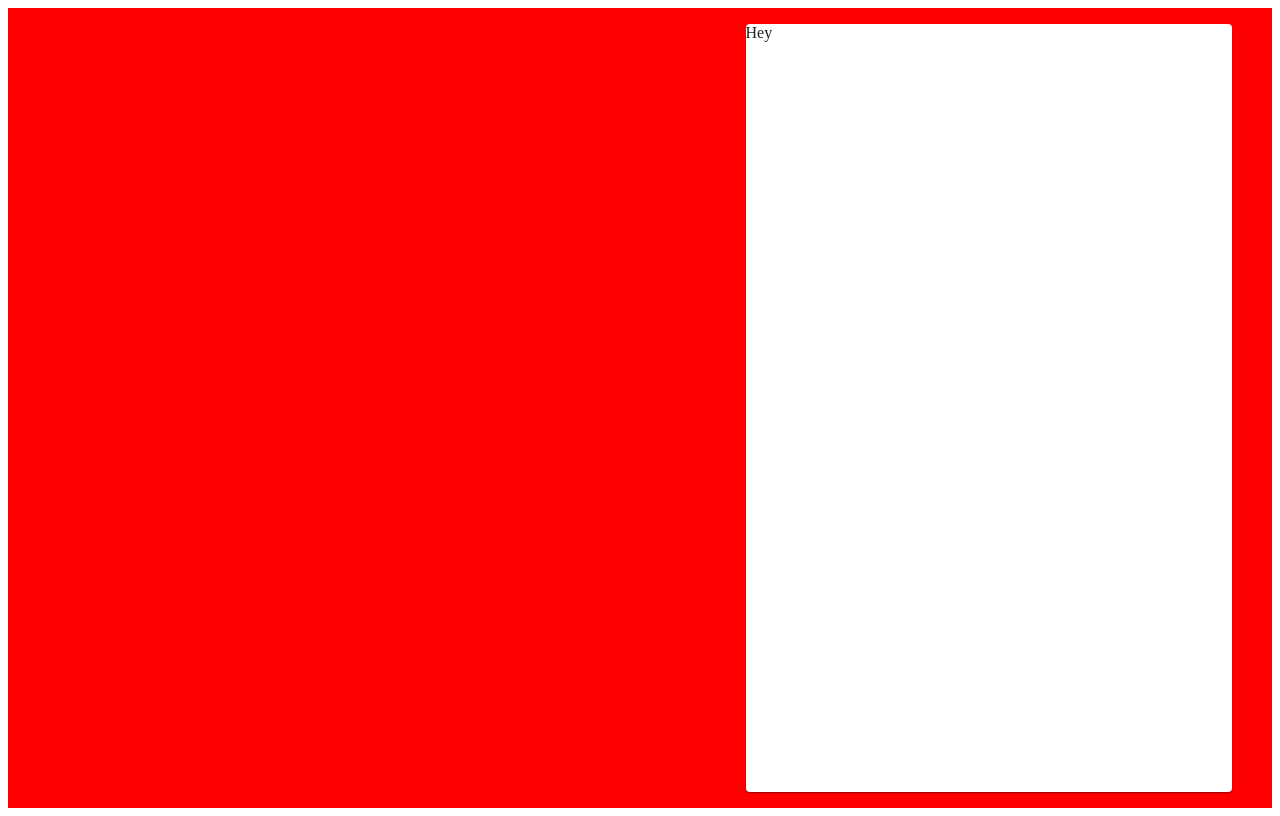
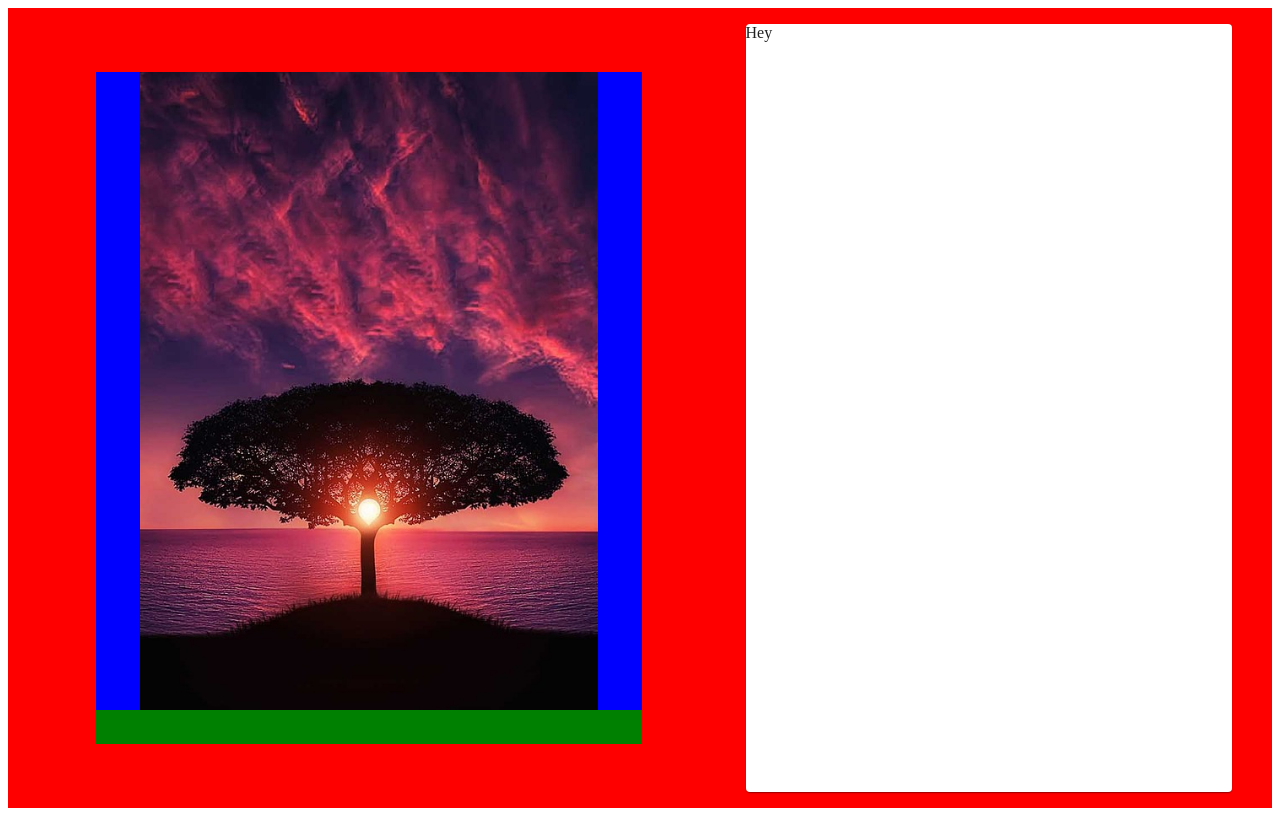
Before and after one commit to Osama671/PrettyKewl, a React (Vite) app: page /signup in a window 1280 px wide. Built offline with nearby package versions, Linux system fonts and the light colour scheme.

Commit message:
Carousel structure

```diff
--- a/src/components/Carousel.tsx
+++ b/src/components/Carousel.tsx
@@ -1,22 +1,48 @@
-import { Swiper, SwiperSlide } from "swiper/react";
-import { Navigation } from "swiper/modules";
-
-import "swiper/swiper-bundle.css"; // Main Swiper styles
+import { Box } from "@mui/material";
 
 export default function Carousel() {
   return (
     <>
-      <Swiper navigation={true} modules={[Navigation]} className="mySwiper">
-        <SwiperSlide>Slide 1</SwiperSlide>
-        <SwiperSlide>Slide 2</SwiperSlide>
-        <SwiperSlide>Slide 3</SwiperSlide>
-        <SwiperSlide>Slide 4</SwiperSlide>
-        <SwiperSlide>Slide 5</SwiperSlide>
-        <SwiperSlide>Slide 6</SwiperSlide>
-        <SwiperSlide>Slide 7</SwiperSlide>
-        <SwiperSlide>Slide 8</SwiperSlide>
-        <SwiperSlide>Slide 9</SwiperSlide>
-      </Swiper>
+      <Box
+        sx={{
+          height: "100%",
+          width: "100%",
+          backgroundImage: `url("../../tree.jpg")`,
+          backgroundPosition: "center",
+          backgroundSize: "cover",
+          justifyContent: "space-between",
+        }}
+      >
+        <Box
+          sx={{
+            display: "flex",
+            justifyContent: "space-between",
+            height: "95%",
+            width: "100%",
+          }}
+        >
+          <Box sx={{ height: "100%", width: "8%", bgcolor: "blue" }}></Box>
+          <Box
+            sx={{
+              height: "100%",
+              width: "8%",
+              bgcolor: "blue",
+              marginLeft: "auto",
+            }}
+          ></Box>
+        </Box>
+
+        <Box
+          sx={{
+            display: "flex",
+            flexDirection: "column",
+            width: "100%",
+            height: "5%",
+          }}
+        >
+          <Box sx={{ width: "100%", height: "100%", bgcolor: "green" }}></Box>
+        </Box>
+      </Box>
     </>
   );
 }
--- a/src/pages/Signup.tsx
+++ b/src/pages/Signup.tsx
@@ -1,4 +1,5 @@
 import { Container, Grid2, Paper } from "@mui/material";
+import Carousel from "../components/Carousel";
 
 export default function Signup() {
   // const images = ["../../MainBefore.jpg", "../../tree.jpg"];
@@ -10,7 +11,7 @@ export default function Signup() {
         sx={{ width: "100%", height: "100vh", bgcolor: "red" }}
       >
         <Grid2 container spacing={3} columns={16} sx={{ height: "100%" }}>
-          <Grid2 size={9} sx={{ p: "64px", height: "100%" }}></Grid2>
+          <Grid2 size={9} sx={{ p: "64px", height: "100%" }}><Carousel></Carousel></Grid2>
           <Grid2 size={7} sx={{ p: "16px", height: "100%" }}>
             <Paper sx={{ height: "100%" }}>Hey</Paper>
           </Grid2>
```
